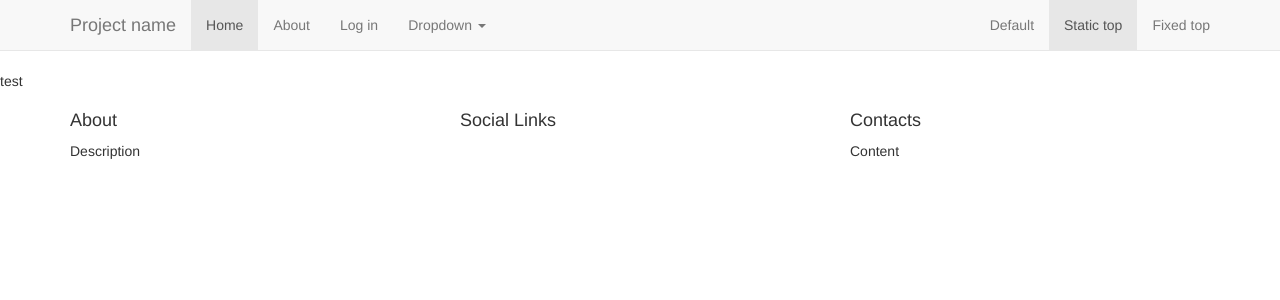
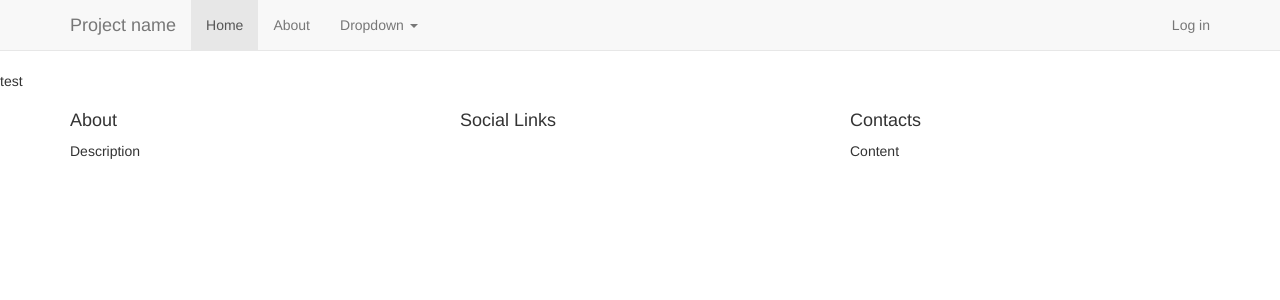
Before and after one commit to Crongz/Fildatify, a Flask app: page / in a window 1280 px wide. Shown: the top 300 px of the page. Run offline with Flask 2, Linux system fonts and the light colour scheme; data that the repository does not hold is empty; some libraries are stand-ins or nearby versions.

Commit message:
bar stuff 2

```diff
--- a/app/templates/partials/layout.html
+++ b/app/templates/partials/layout.html
@@ -31,7 +31,6 @@
         <ul class="nav navbar-nav">
           <li class="active"><a href="#">Home</a></li>
           <li><a href="#about">About</a></li>
-          <li><a href="login">Log in</a></li>
           <li class="dropdown">
             <a href="#" class="dropdown-toggle" data-toggle="dropdown" role="button" aria-haspopup="true" aria-expanded="false">Dropdown <span class="caret"></span></a>
             <ul class="dropdown-menu">
@@ -46,9 +45,7 @@
           </li>
         </ul>
         <ul class="nav navbar-nav navbar-right">
-          <li><a href="../navbar/">Default</a></li>
-          <li class="active"><a href="./">Static top <span class="sr-only">(current)</span></a></li>
-          <li><a href="../navbar-fixed-top/">Fixed top</a></li>
+          <li><a href="login">Log in</a></li>
         </ul>
       </div><!--/.nav-collapse -->
     </div>
```
